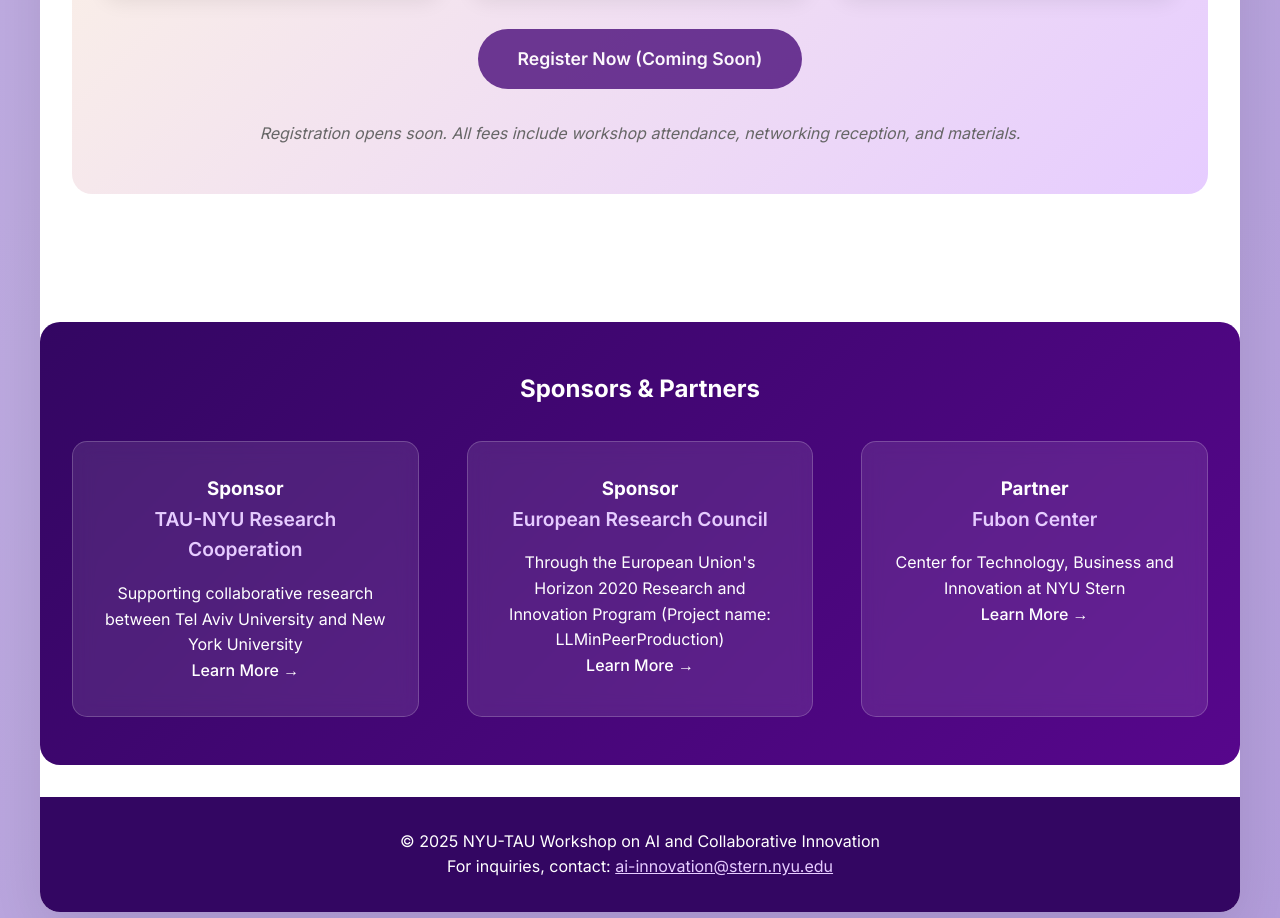
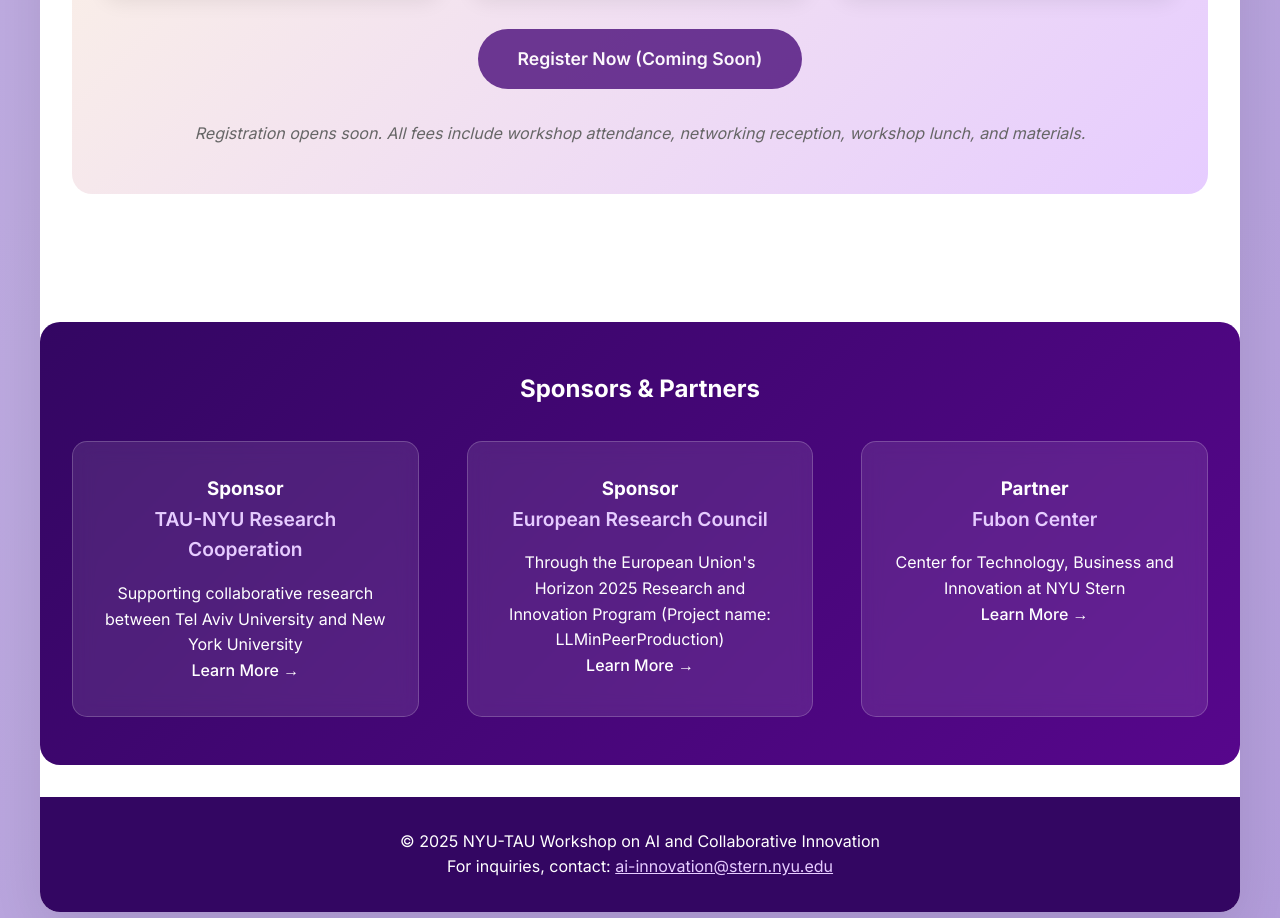
Before and after one commit to ai-conference/ai-conference.github.io, a plain HTML site: page index.html in a window 1280 px wide. Shown: the part 3811-4729 px from the top of the page. Drawn offline with Linux system fonts and the light colour scheme.

Commit message:
updated grant

```diff
--- a/index.html
+++ b/index.html
@@ -669,7 +669,7 @@
             </div>
 
             <p style="margin-top: 2rem; text-align: center; font-style: italic; color: #666;">
-                Registration opens soon. All fees include workshop attendance, networking reception, and materials.
+                Registration opens soon. All fees include workshop attendance, networking reception, workshop lunch, and materials.
             </p>
         </div>
     </main>
@@ -686,7 +686,7 @@
                 <div class="sponsor-card">
                     <h3>Sponsor</h3>
                     <h4>European Research Council</h4>
-                    <p>Through the European Union's Horizon 2020 Research and Innovation Program (Project name: LLMinPeerProduction)</p>
+                    <p>Through the European Union's Horizon 2025 Research and Innovation Program (Project name: LLMinPeerProduction)</p>
                     <a href="https://research-and-innovation.ec.europa.eu/funding/funding-opportunities/funding-programmes-and-open-calls/horizon-2020_en" target="_blank">Learn More →</a>
                 </div>
                 <div class="sponsor-card">
```
